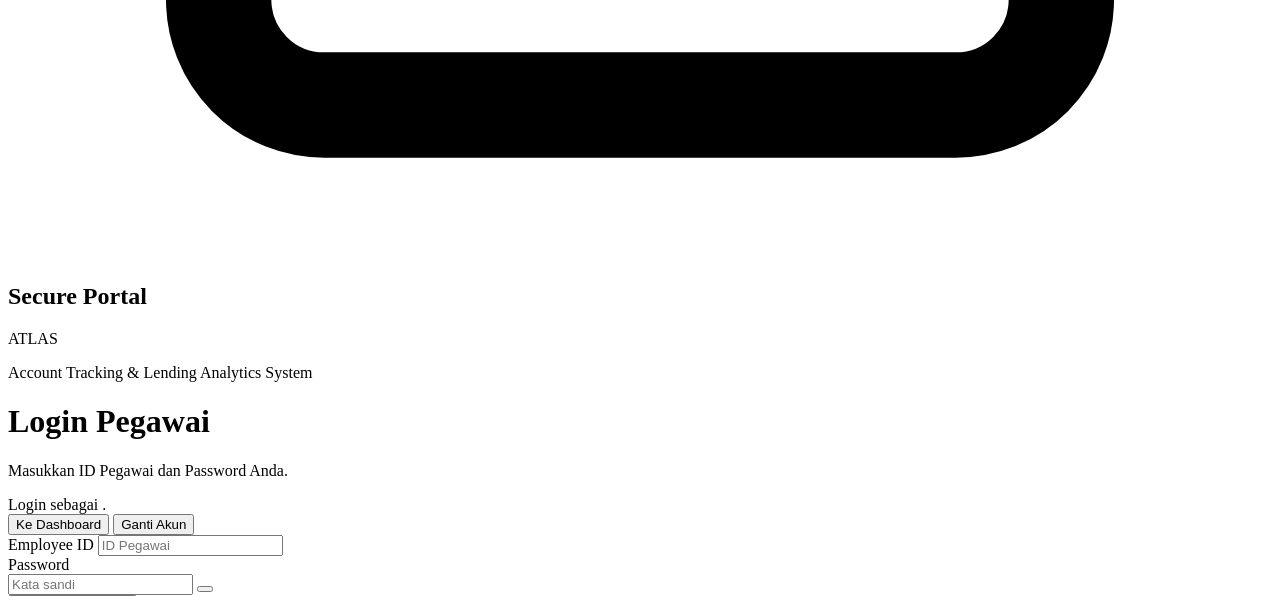
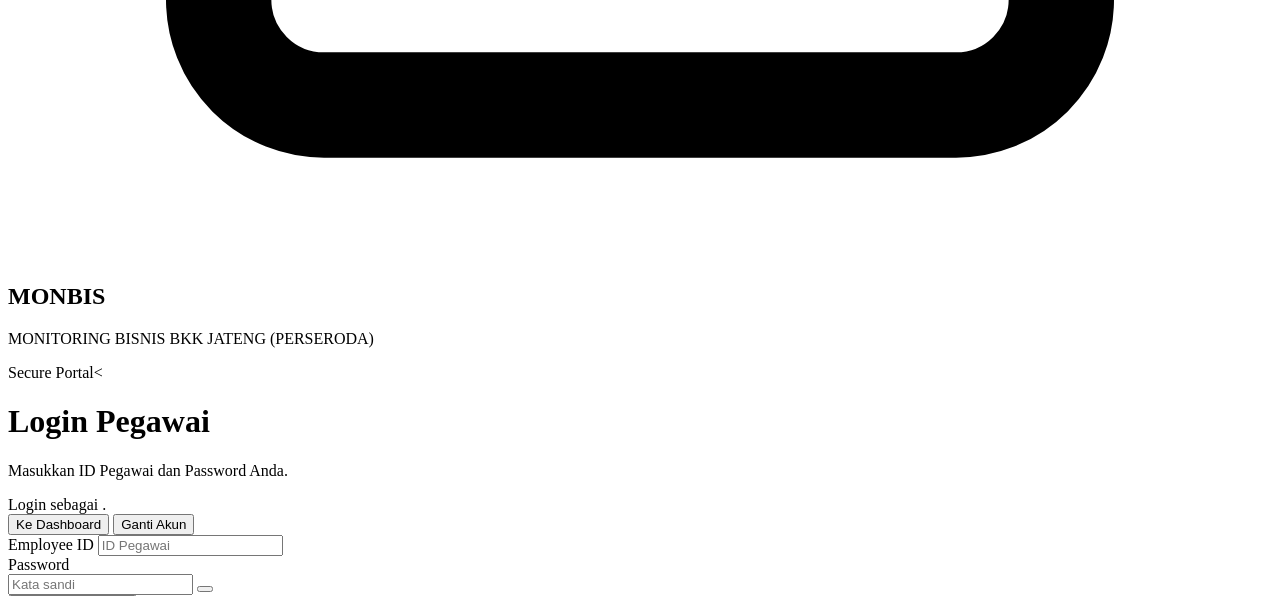
Before and after one commit to SyaifunNadhif/report-dpk, a PHP site: page /lelang_bkkjtg/pages/login.php in a window 1280 px wide. Shown: the part 1009-1605 px from the top of the page. Run offline with PHP 8.4, Linux system fonts and the light colour scheme.

Commit message:
rename monbis

```diff
--- a/pages/login.php
+++ b/pages/login.php
@@ -62,9 +62,9 @@
             <path stroke-linecap="round" stroke-linejoin="round" stroke-width="2" d="M12 15v2m-6 4h12a2 2 0 002-2v-6a2 2 0 00-2-2H6a2 2 0 00-2 2v6a2 2 0 002 2zm10-10V7a4 4 0 00-8 0v4h8z" />
          </svg>
       </div>
-      <h2 class="text-4xl font-bold mb-4 tracking-tight text-white drop-shadow-lg">Secure Portal</h2>
-      <p class="text-blue-100 text-lg drop-shadow-md">ATLAS</p>
-      <p class="text-blue-200 text-sm mt-2 opacity-80">Account Tracking & Lending Analytics System</p>
+      <h2 class="text-4xl font-bold mb-4 tracking-tight text-white drop-shadow-lg">MONBIS</h2>
+      <p class="text-blue-100 text-lg drop-shadow-md">MONITORING BISNIS BKK JATENG (PERSERODA)</p>
+      <p class="text-blue-200 text-sm mt-2 opacity-80">Secure Portal<</p>
     </div>
   </div>
 
--- a/views/header.php
+++ b/views/header.php
@@ -21,7 +21,7 @@
   <link href="https://cdnjs.cloudflare.com/ajax/libs/font-awesome/6.0.0-beta3/css/all.min.css" rel="stylesheet">
   <link href="https://cdn.jsdelivr.net/npm/flowbite@3.1.2/dist/flowbite.min.css" rel="stylesheet" />
   <script src="https://cdn.jsdelivr.net/npm/flowbite@3.1.2/dist/flowbite.min.js"></script>
-  <title>ATLAS</title>
+  <title>MONBIS</title>
 </head>
 <body class="bg-sky-50">
   <!-- Swiper JS -->
```
